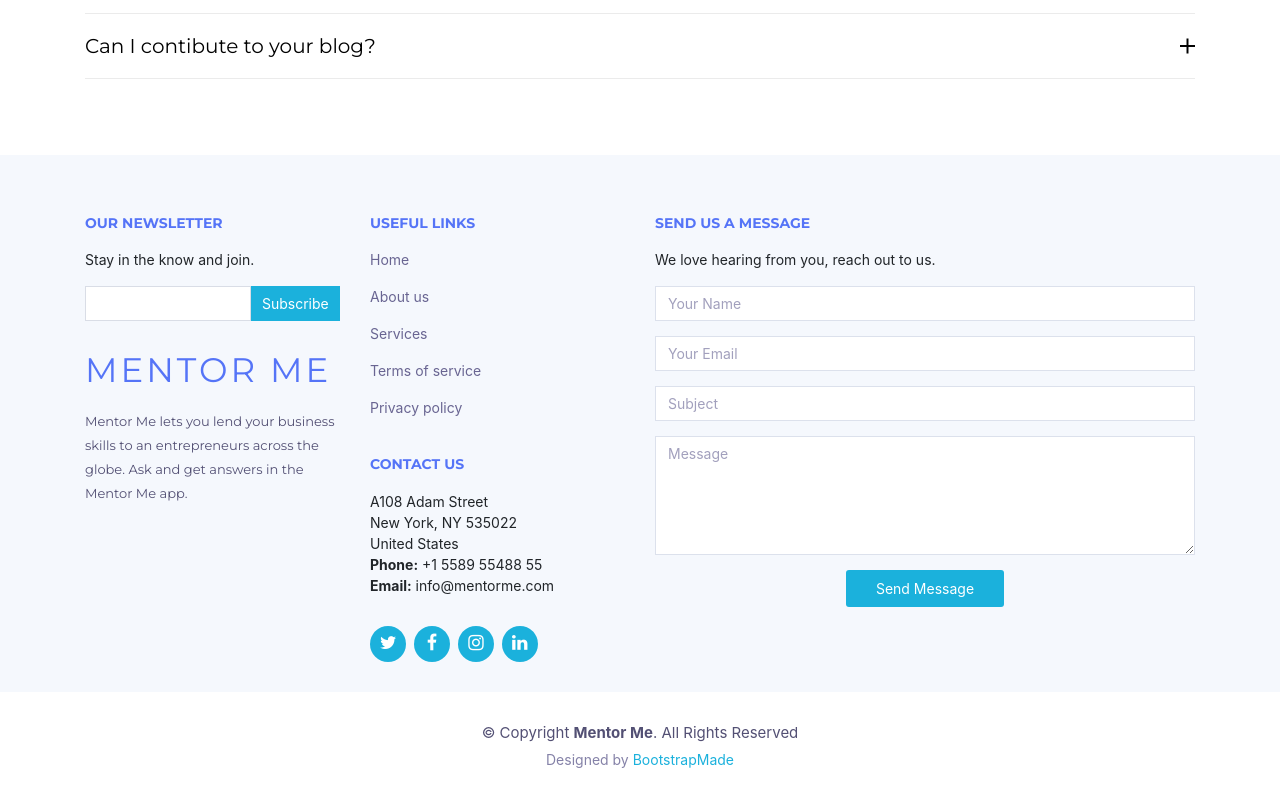
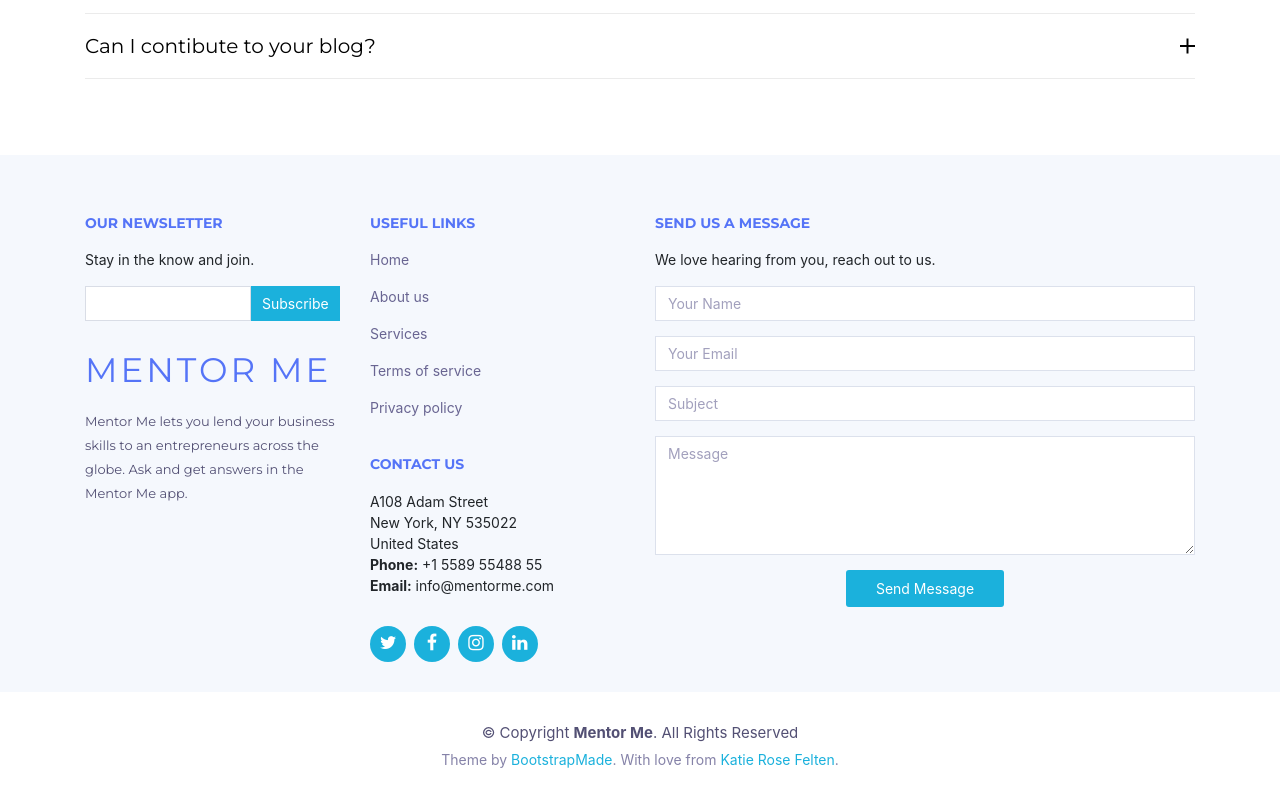
Before and after one commit to mentor-me-app/MentorMe-UI-Katie, a website with bundled scripts: page index.html in a window 1280 px wide. Shown: the part 3686-4486 px from the top of the page. Built offline with nearby package versions, Linux system fonts and the light colour scheme; a web font is replaced by a local one.

Commit message:
Footer credit updated, basic js eventlistener added

```diff
--- a/index.html
+++ b/index.html
@@ -475,7 +475,7 @@
           Licensing information: https://bootstrapmade.com/license/
           Purchase the pro version with working PHP/AJAX contact form: https://bootstrapmade.com/buy/?theme=Rapid
         -->
-        Designed by <a href="https://bootstrapmade.com/">BootstrapMade</a>
+        Theme by <a href="https://bootstrapmade.com/">BootstrapMade</a>. With love from <a href="https://www.linkedin.com/in/kfelten/">Katie Rose Felten</a>.
       </div>
     </div>
   </footer><!-- #footer -->
--- a/js/main.js
+++ b/js/main.js
@@ -129,3 +129,8 @@
   });
 
 })(jQuery);
+
+// Requirement: EventListener
+window.addEventListener('load', () => {
+    console.log("All resources loaded bro");
+  });
```
